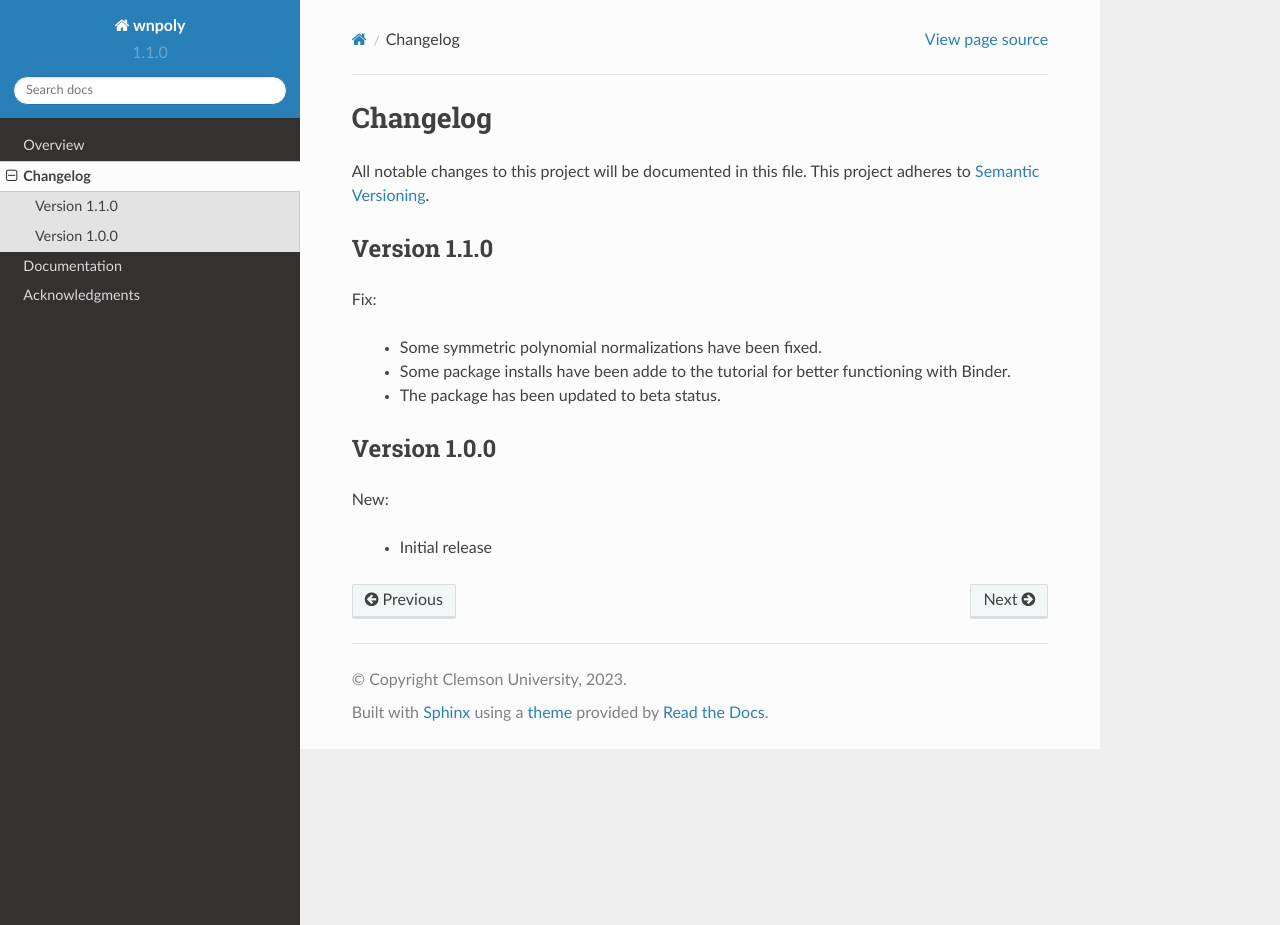
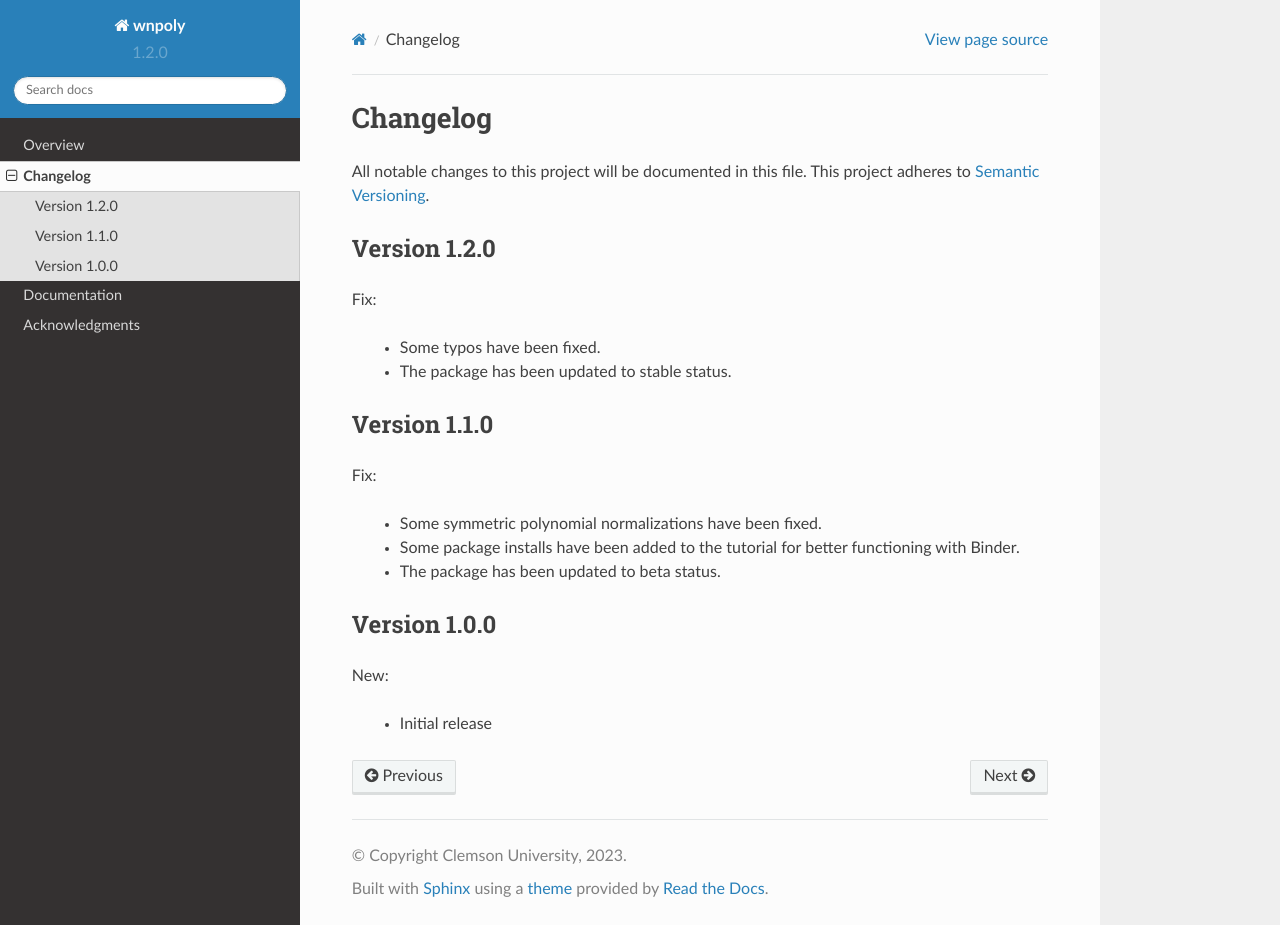
Before and after one commit to mbradle/wnpoly, a Sphinx documentation site: the page built from doc/source/changelog.rst, in a window 1280 px wide and 925 px high. Built offline with Sphinx 7.4.7 and the Read the Docs theme 2.0.0, drawn with Linux system fonts in a browser that asks for light colours.

Commit message:
Update to 1.2.0.  Fix typo.  Update status.

```diff
--- a/doc/source/changelog.rst
+++ b/doc/source/changelog.rst
@@ -3,6 +3,15 @@ Changelog
 
 All notable changes to this project will be documented in this file.  This
 project adheres to `Semantic Versioning <http://semver.org/spec/v2.0.0.html>`_.
+
+Version 1.2.0
+-------------
+
+Fix:
+
+  * Some typos have been fixed.
+
+  * The package has been updated to stable status.
 
 Version 1.1.0
 -------------
@@ -11,7 +20,7 @@ Fix:
 
   * Some symmetric polynomial normalizations have been fixed.
 
-  * Some package installs have been adde to the tutorial for better functioning
+  * Some package installs have been added to the tutorial for better functioning
     with Binder.
 
   * The package has been updated to beta status.
--- a/setup.py
+++ b/setup.py
@@ -51,7 +51,7 @@ setup(
         #   3 - Alpha
         #   4 - Beta
         #   5 - Production/Stable
-        "Development Status :: 4 - Beta",
+        "Development Status :: 5 - Production/Stable",
         # Indicate who your project is intended for
         "Intended Audience :: Science/Research",
         "Topic :: Scientific/Engineering :: Astronomy",
--- a/wnpoly/__about__.py
+++ b/wnpoly/__about__.py
@@ -2,6 +2,6 @@ __all__ = ["__title__", "__summary__", "__version__", "__author__", "__copyright
 
 __title__ = "wnpoly"
 __summary__ = "Python project to compute polynomials useful for Webnucleo projects"
-__version__ = "1.1.0"
+__version__ = "1.2.0"
 __author__ = "Clemson University"
 __copyright__ = "Clemson University, 2023"
```
